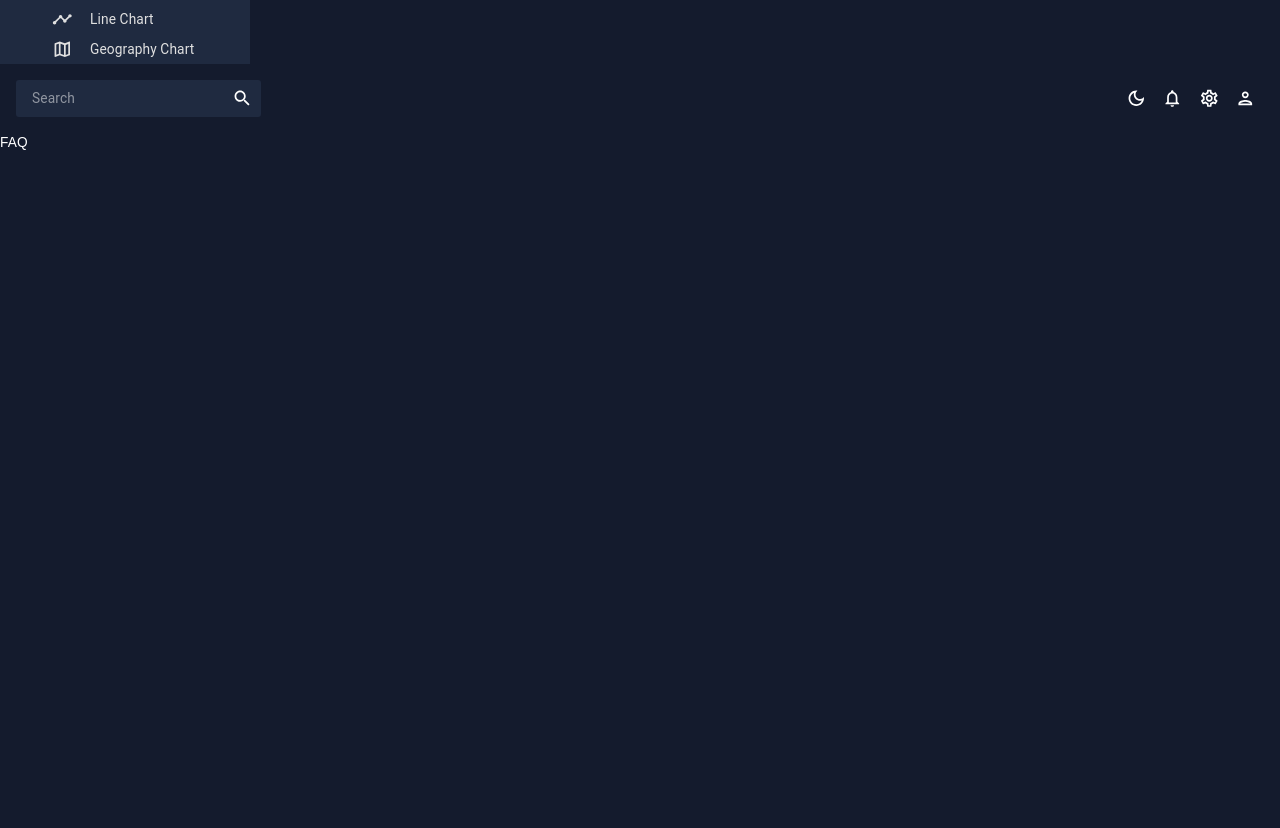
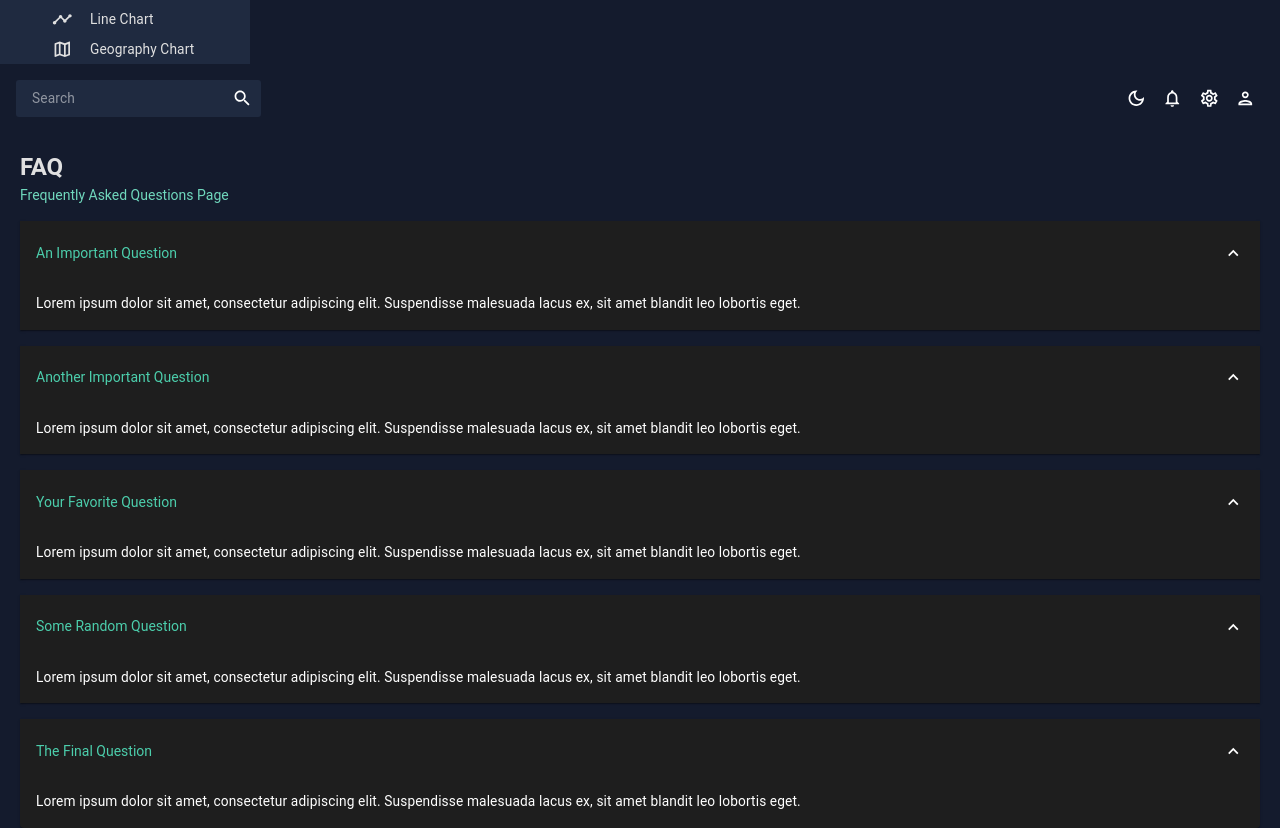
Before and after one commit to ViniciusLagoGehrke/Game-Dashboard, a React (Vite) app: page /faq in a window 1280 px wide. Shown: the part 606-1434 px from the top of the page. Before the commit the page ends 800 px from the top, so only its background shows below. Built offline with nearby package versions, Linux system fonts and the light colour scheme.

Commit message:
added FAQ page

```diff
--- a/src/pages/FAQ/FAQ.tsx
+++ b/src/pages/FAQ/FAQ.tsx
@@ -1,3 +1,86 @@
-export default function FAQ() {
-  return <div>FAQ</div>
+import { Box, useTheme } from '@mui/material'
+import Header from '../../components/Header'
+import Accordion from '@mui/material/Accordion'
+import AccordionSummary from '@mui/material/AccordionSummary'
+import AccordionDetails from '@mui/material/AccordionDetails'
+import Typography from '@mui/material/Typography'
+import ExpandMoreIcon from '@mui/icons-material/ExpandMore'
+import { tokens } from '../../theme'
+
+const FAQ = () => {
+  const theme = useTheme()
+  const colors = tokens(theme.palette.mode)
+  return (
+    <Box m="20px">
+      <Header title="FAQ" subtitle="Frequently Asked Questions Page" />
+
+      <Accordion defaultExpanded>
+        <AccordionSummary expandIcon={<ExpandMoreIcon />}>
+          <Typography color={colors.greenAccent[500]} variant="h5">
+            An Important Question
+          </Typography>
+        </AccordionSummary>
+        <AccordionDetails>
+          <Typography>
+            Lorem ipsum dolor sit amet, consectetur adipiscing elit. Suspendisse
+            malesuada lacus ex, sit amet blandit leo lobortis eget.
+          </Typography>
+        </AccordionDetails>
+      </Accordion>
+      <Accordion defaultExpanded>
+        <AccordionSummary expandIcon={<ExpandMoreIcon />}>
+          <Typography color={colors.greenAccent[500]} variant="h5">
+            Another Important Question
+          </Typography>
+        </AccordionSummary>
+        <AccordionDetails>
+          <Typography>
+            Lorem ipsum dolor sit amet, consectetur adipiscing elit. Suspendisse
+            malesuada lacus ex, sit amet blandit leo lobortis eget.
+          </Typography>
+        </AccordionDetails>
+      </Accordion>
+      <Accordion defaultExpanded>
+        <AccordionSummary expandIcon={<ExpandMoreIcon />}>
+          <Typography color={colors.greenAccent[500]} variant="h5">
+            Your Favorite Question
+          </Typography>
+        </AccordionSummary>
+        <AccordionDetails>
+          <Typography>
+            Lorem ipsum dolor sit amet, consectetur adipiscing elit. Suspendisse
+            malesuada lacus ex, sit amet blandit leo lobortis eget.
+          </Typography>
+        </AccordionDetails>
+      </Accordion>
+      <Accordion defaultExpanded>
+        <AccordionSummary expandIcon={<ExpandMoreIcon />}>
+          <Typography color={colors.greenAccent[500]} variant="h5">
+            Some Random Question
+          </Typography>
+        </AccordionSummary>
+        <AccordionDetails>
+          <Typography>
+            Lorem ipsum dolor sit amet, consectetur adipiscing elit. Suspendisse
+            malesuada lacus ex, sit amet blandit leo lobortis eget.
+          </Typography>
+        </AccordionDetails>
+      </Accordion>
+      <Accordion defaultExpanded>
+        <AccordionSummary expandIcon={<ExpandMoreIcon />}>
+          <Typography color={colors.greenAccent[500]} variant="h5">
+            The Final Question
+          </Typography>
+        </AccordionSummary>
+        <AccordionDetails>
+          <Typography>
+            Lorem ipsum dolor sit amet, consectetur adipiscing elit. Suspendisse
+            malesuada lacus ex, sit amet blandit leo lobortis eget.
+          </Typography>
+        </AccordionDetails>
+      </Accordion>
+    </Box>
+  )
 }
+
+export default FAQ
```
